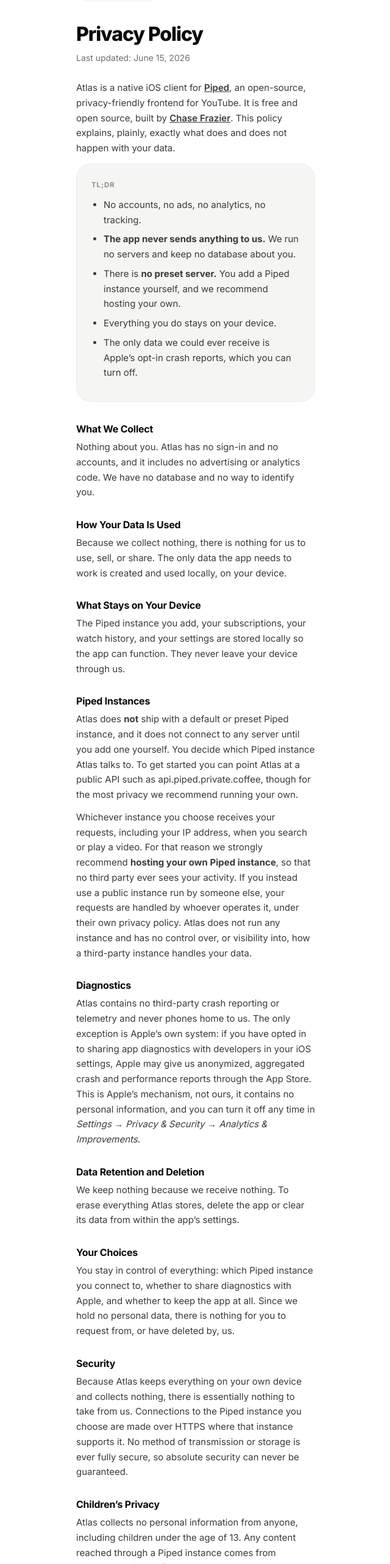
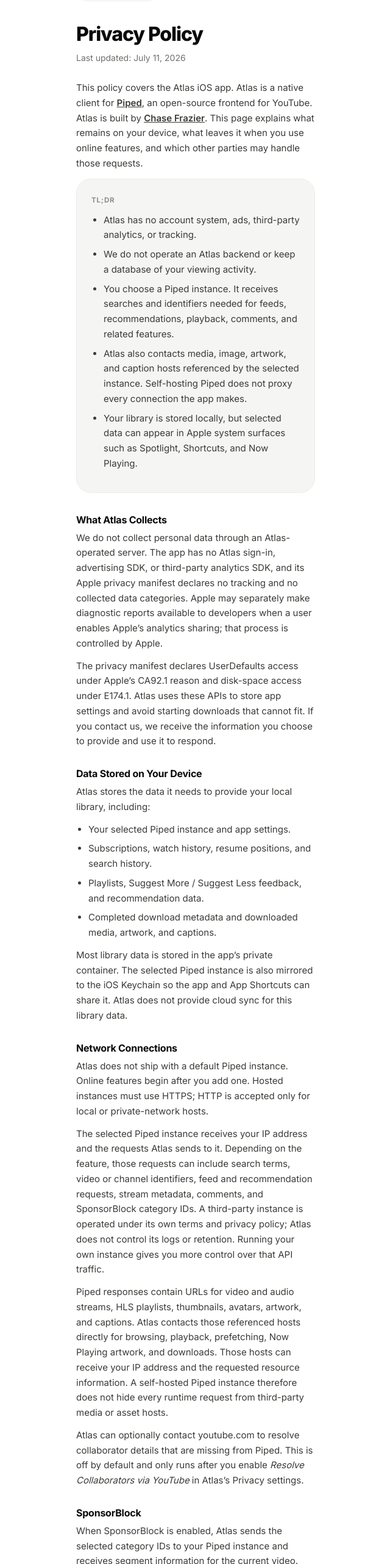
Before and after one commit to heysonder/atlas-landing, a Next.js app: page /privacy in a window 1280 px wide. Shown: the part 42-2606 px from the top of the page at 61% size, without its empty margins (319-959 px from the left). Built offline with nearby package versions, Linux system fonts and the light colour scheme.

Commit message:
docs(privacy): align site with app behavior

```diff
--- a/app/privacy/page.tsx
+++ b/app/privacy/page.tsx
@@ -4,13 +4,12 @@ import Link from "next/link";
 export const metadata: Metadata = {
   title: "Atlas · Privacy Policy",
   description:
-    "How Atlas, the native iOS client for Piped, handles your data. Short answer: it never reaches us.",
+    "How Atlas stores local data, connects to Piped and media hosts, and uses Apple system services.",
 };
 
-// ── Edit these to match your details ────────────────────────
 const DEVELOPER = "Chase Frazier";
 const CONTACT_EMAIL = "contact@cmf.sh";
-const LAST_UPDATED = "June 15, 2026";
+const LAST_UPDATED = "July 11, 2026";
 
 export default function PrivacyPage() {
   return (
@@ -23,7 +22,7 @@ export default function PrivacyPage() {
       <p className="updated">Last updated: {LAST_UPDATED}</p>
 
       <p>
-        Atlas is a native iOS client for{" "}
+        This policy covers the Atlas iOS app. Atlas is a native client for{" "}
         <a
           href="https://github.com/TeamPiped/Piped"
           target="_blank"
@@ -32,8 +31,7 @@ export default function PrivacyPage() {
         >
           Piped
         </a>
-        , an open-source, privacy-friendly frontend for YouTube. It is free and
-        open source, built by{" "}
+        , an open-source frontend for YouTube. Atlas is built by{" "}
         <a
           href="https://cmf.sh"
           target="_blank"
@@ -42,125 +40,209 @@ export default function PrivacyPage() {
         >
           {DEVELOPER}
         </a>
-        . This policy explains, plainly, exactly what does and does not happen
-        with your data.
+        . This page explains what remains on your device, what leaves it when
+        you use online features, and which other parties may handle those
+        requests.
       </p>
 
       <div className="tldr">
         <span className="tldr-label">TL;DR</span>
         <ul>
-          <li>No accounts, no ads, no analytics, no tracking.</li>
+          <li>Atlas has no account system, ads, third-party analytics, or tracking.</li>
           <li>
-            <strong>The app never sends anything to us.</strong> We run no
-            servers and keep no database about you.
+            We do not operate an Atlas backend or keep a database of your
+            viewing activity.
           </li>
           <li>
-            There is <strong>no preset server.</strong> You add a Piped instance
-            yourself, and we recommend hosting your own.
+            You choose a Piped instance. It receives searches and identifiers
+            needed for feeds, recommendations, playback, comments, and related
+            features.
           </li>
-          <li>Everything you do stays on your device.</li>
           <li>
-            The only data we could ever receive is Apple&rsquo;s opt-in crash
-            reports, which you can turn off.
+            Atlas also contacts media, image, artwork, and caption hosts
+            referenced by the selected instance. Self-hosting Piped does not
+            proxy every connection the app makes.
+          </li>
+          <li>
+            Your library is stored locally, but selected data can appear in
+            Apple system surfaces such as Spotlight, Shortcuts, and Now Playing.
           </li>
         </ul>
       </div>
 
-      <h2>What We Collect</h2>
+      <h2>What Atlas Collects</h2>
       <p>
-        Nothing about you. Atlas has no sign-in and no accounts, and it includes
-        no advertising or analytics code. We have no database and no way to
-        identify you.
+        We do not collect personal data through an Atlas-operated server. The
+        app has no Atlas sign-in, advertising SDK, or third-party analytics SDK,
+        and its Apple privacy manifest declares no tracking and no collected
+        data categories. Apple may separately make diagnostic reports available
+        to developers when a user enables Apple&rsquo;s analytics sharing; that
+        process is controlled by Apple.
+      </p>
+      <p>
+        The privacy manifest declares UserDefaults access under Apple&rsquo;s
+        CA92.1 reason and disk-space access under E174.1. Atlas uses these APIs
+        to store app settings and avoid starting downloads that cannot fit. If
+        you contact us, we receive the information you choose to provide and use
+        it to respond.
       </p>
 
-      <h2>How Your Data Is Used</h2>
+      <h2>Data Stored on Your Device</h2>
+      <p>Atlas stores the data it needs to provide your local library, including:</p>
+      <ul>
+        <li>Your selected Piped instance and app settings.</li>
+        <li>Subscriptions, watch history, resume positions, and search history.</li>
+        <li>Playlists, Suggest More / Suggest Less feedback, and recommendation data.</li>
+        <li>Completed download metadata and downloaded media, artwork, and captions.</li>
+      </ul>
       <p>
-        Because we collect nothing, there is nothing for us to use, sell, or
-        share. The only data the app needs to work is created and used locally,
-        on your device.
+        Most library data is stored in the app&rsquo;s private container. The
+        selected Piped instance is also mirrored to the iOS Keychain so the app
+        and App Shortcuts can share it. Atlas does not provide cloud sync for
+        this library data.
       </p>
 
-      <h2>What Stays on Your Device</h2>
+      <h2>Network Connections</h2>
       <p>
-        The Piped instance you add, your subscriptions, your watch history, and
-        your settings are stored locally so the app can function. They never
-        leave your device through us.
+        Atlas does not ship with a default Piped instance. Online features begin
+        after you add one. Hosted instances must use HTTPS; HTTP is accepted
+        only for local or private-network hosts.
+      </p>
+      <p>
+        The selected Piped instance receives your IP address and the requests
+        Atlas sends to it. Depending on the feature, those requests can include
+        search terms, video or channel identifiers, feed and recommendation
+        requests, stream metadata, comments, and SponsorBlock category IDs. A
+        third-party instance is operated under its own terms and privacy policy;
+        Atlas does not control its logs or retention. Running your own instance
+        gives you more control over that API traffic.
+      </p>
+      <p>
+        Piped responses contain URLs for video and audio streams, HLS playlists,
+        thumbnails, avatars, artwork, and captions. Atlas contacts those
+        referenced hosts directly for browsing, playback, prefetching, Now
+        Playing artwork, and downloads. Those hosts can receive your IP address
+        and the requested resource information. A self-hosted Piped instance
+        therefore does not hide every runtime request from third-party media or
+        asset hosts.
+      </p>
+      <p>
+        Atlas can optionally contact youtube.com to resolve collaborator details
+        that are missing from Piped. This is off by default and only runs after
+        you enable <em>Resolve Collaborators via YouTube</em> in Atlas&rsquo;s
+        Privacy settings.
       </p>
 
-      <h2>Piped Instances</h2>
+      <h2>SponsorBlock</h2>
       <p>
-        Atlas does <strong>not</strong> ship with a default or preset Piped
-        instance, and it does not connect to any server until you add one
-        yourself. You decide which Piped instance Atlas talks to. To get
-        started you can point Atlas at a public API such as
-        api.piped.private.coffee, though for the most privacy we recommend
-        running your own.
+        When SponsorBlock is enabled, Atlas sends the selected category IDs to
+        your Piped instance and receives segment information for the current
+        video. Atlas does not automatically skip segments; it presents a
+        user-controlled skip button.
+      </p>
+
+      <h2>Apple System Surfaces and Caches</h2>
+      <p>Atlas can make selected local or derived data available to iOS:</p>
+      <ul>
+        <li>
+          Spotlight can index recent history and completed downloads, including
+          titles, creator names, and poster references.
+        </li>
+        <li>
+          Siri, Shortcuts, and App Intents can query downloads, recent history,
+          playlists, and videos recently visible in the app.
+        </li>
+        <li>
+          Now Playing can show the active title, creator, artwork, and playback
+          state on the Lock Screen, Control Center, CarPlay, and connected media
+          controls.
+        </li>
+      </ul>
+      <p>
+        Atlas also uses temporary in-memory caches and an Apple-managed URL cache
+        that may use memory and disk. Cached network responses and system index
+        entries can remain until Atlas or iOS refreshes or evicts them.
+      </p>
+
+      <h2>Backups and Exports</h2>
+      <p>
+        <em>Library → Settings → Backup &amp; Data</em> can export history,
+        search history, subscriptions, playlists, and Suggest More / Suggest Less
+        feedback. Downloads are not included.
       </p>
       <p>
-        Whichever instance you choose receives your requests, including your IP
-        address, when you search or play a video. For that reason we strongly
-        recommend <strong>hosting your own Piped instance</strong>, so that no
-        third party ever sees your activity. If you instead use a public
-        instance run by someone else, your requests are handled by whoever
-        operates it, under their own privacy policy. Atlas does not run any
-        instance and has no control over, or visibility into, how a third-party
-        instance handles your data.
+        An export is an ordinary, unencrypted JSON file handed to the iOS share
+        sheet. Atlas does not add encryption to it. Its final location and
+        protection depend on the app, service, or person you choose to share it
+        with, so treat the file as sensitive.
       </p>
 
       <h2>Diagnostics</h2>
       <p>
-        Atlas contains no third-party crash reporting or telemetry and never
-        phones home to us. The only exception is Apple&rsquo;s own system: if you
-        have opted in to sharing app diagnostics with developers in your iOS
-        settings, Apple may give us anonymized, aggregated crash and performance
-        reports through the App Store. This is Apple&rsquo;s mechanism, not ours,
-        it contains no personal information, and you can turn it off any time in{" "}
-        <em>Settings → Privacy &amp; Security → Analytics &amp; Improvements</em>
-        .
+        Atlas contains no third-party crash-reporting or telemetry SDK. Playback
+        and download diagnostics use Apple&rsquo;s unified logging system. Atlas
+        marks video identifiers private and does not intentionally log full media
+        URLs, search terms, titles, or backup contents.
+      </p>
+      <p>
+        If you enable Apple&rsquo;s analytics sharing, Apple may provide developers
+        with crash and performance reports under Apple&rsquo;s own privacy practices.
+        You can review that setting in{" "}
+        <em>Settings → Privacy &amp; Security → Analytics &amp; Improvements</em>.
       </p>
 
-      <h2>Data Retention and Deletion</h2>
+      <h2>Retention and Deletion</h2>
       <p>
-        We keep nothing because we receive nothing. To erase everything Atlas
-        stores, delete the app or clear its data from within the app&rsquo;s
-        settings.
+        We retain no Atlas account or viewing database because the app does not
+        send one to us. Data stored by the app remains on your device until you
+        remove it. Atlas provides controls for deleting individual library items
+        and clearing watch history, but it does not currently provide one global
+        &ldquo;erase everything&rdquo; button.
+      </p>
+      <p>
+        Deleting Atlas removes its app container, including its database and
+        downloaded files. The selected Piped instance is mirrored to the iOS
+        Keychain and may remain available to Atlas if you reinstall it. Apple
+        controls the retention of Apple diagnostic reports and system-managed
+        caches or indexes.
       </p>
 
-      <h2>Your Choices</h2>
+      <h2>Library Recovery</h2>
       <p>
-        You stay in control of everything: which Piped instance you connect to,
-        whether to share diagnostics with Apple, and whether to keep the app at
-        all. Since we hold no personal data, there is nothing for you to request
-        from, or have deleted by, us.
+        If Atlas cannot open its persistent library, it starts with an empty,
+        temporary store and leaves the existing on-device store untouched. Do
+        not export from that recovery session expecting it to contain the
+        inaccessible library. Preserve the app container while diagnosing the
+        store or restore from a JSON backup created while the library was
+        healthy.
       </p>
 
       <h2>Security</h2>
       <p>
-        Because Atlas keeps everything on your own device and collects nothing,
-        there is essentially nothing to take from us. Connections to the Piped
-        instance you choose are made over HTTPS where that instance supports it.
-        No method of transmission or storage is ever fully secure, so absolute
-        security can never be guaranteed.
+        Atlas validates network destinations, rechecks redirects, requires HTTPS
+        for hosted Piped instances, and limits local HTTP to local or private
+        networks. Local data is protected by the security of your device and
+        operating system. No transmission, device, third-party service, or
+        storage method can be guaranteed to be completely secure.
       </p>
 
       <h2>Children&rsquo;s Privacy</h2>
       <p>
-        Atlas collects no personal information from anyone, including children
-        under the age of 13. Any content reached through a Piped instance comes
-        from YouTube and is not filtered or moderated by Atlas.
+        Atlas does not knowingly collect personal information from children or
+        maintain user accounts for them. Content reached through Piped comes from
+        YouTube and is not selected, filtered, or moderated by Atlas. Parents and
+        guardians should supervise use as appropriate.
       </p>
 
       <h2>Changes to This Policy</h2>
       <p>
-        We may update this policy from time to time. When we do, we will revise
-        the &ldquo;Last updated&rdquo; date above. Please review it
-        periodically.
+        We may update this policy when Atlas&rsquo;s behavior or supporting
+        services change. The date at the top identifies the latest revision.
       </p>
 
       <h2>Contact</h2>
       <p>
-        Have a question or suggestion about this policy? We are happy to hear
-        from you.
+        Questions or requests about this policy can be sent to the address below.
       </p>
 
       <div className="contact-box">
```
Also changed, not shown: app/changelog/page.tsx (+9 -1 lines).
